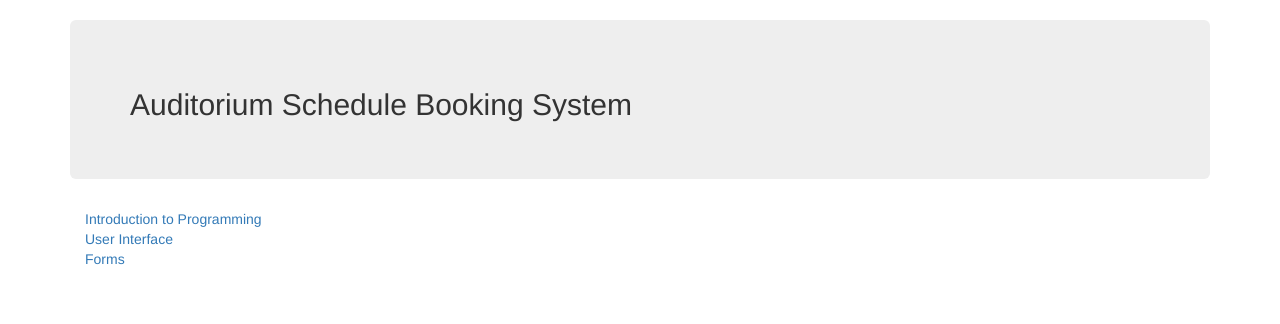
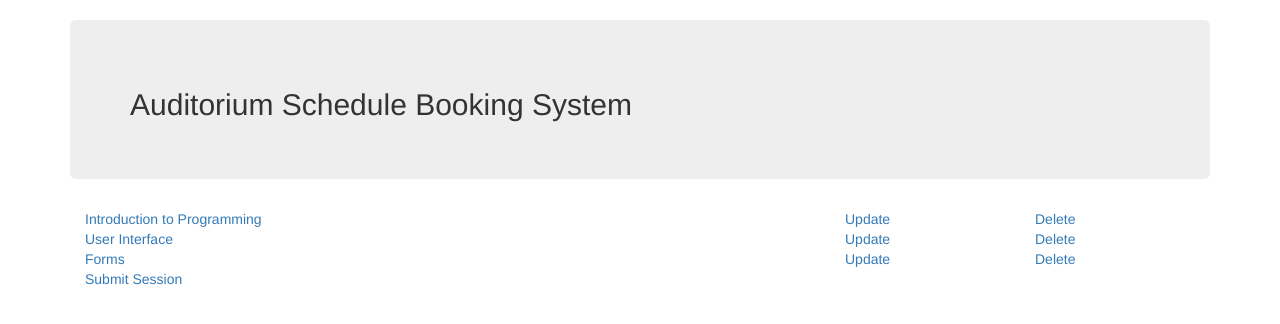
Before and after one commit to harshityadav95/Confrence, a Django app: page /sessions/ in a window 1280 px wide. Shown: the part 72-396 px from the top of the page. Run offline with Django 3.2, Linux system fonts and the light colour scheme; data comes from the database, SQL or seed files in the repository; both versions use the stored data as it was after the commit; some libraries are stand-ins or nearby versions.

Commit message:
Update not working

```diff
--- a/confrence/app/models.py
+++ b/confrence/app/models.py
@@ -44,8 +44,8 @@ class Sessions(models.Model):
      # returning name in site
     def __str__(self):
         return self.title
-    #def get_absolute_url(self):
-    #    return reverse('sessions_detail', kwargs={'pk':self.pk})
+    def get_absolute_url(self):
+        return reverse('sessions_detail', kwargs={'pk':self.pk})
 
 class SessionForm(forms.ModelForm):
     class Meta:
--- a/confrence/app/templates/app/sessions_form.html
+++ b/confrence/app/templates/app/sessions_form.html
@@ -5,7 +5,7 @@
 {% block content %}
 	<form method="POST">
         {% csrf_token%}
-        {{form}}
+        {{form.as_p}}
         <button type="submit">Save</button>
 
     </form>
--- a/confrence/app/templates/app/sessions_list.html
+++ b/confrence/app/templates/app/sessions_list.html
@@ -9,7 +9,26 @@
         </a>
 
 	</div>
+	<div class="col-sm-2">
+    <a href="/sessions/update/{{session.pk}}">
+
+		Update
+        </a>
+
+	</div>
+	<div class="col-sm-2">
+		<a href="{% url 'sessions_delete' session.pk %}">
+			Delete
+		</a>
+	</div>
 
 	{% endfor %}
+    <div class="col-sm-12">
+    <a href="/sessions/create">
+
+	    Submit Session
+        </a>
+
+	</div>
 
 {% endblock %}
--- a/confrence/app/views.py
+++ b/confrence/app/views.py
@@ -5,6 +5,7 @@ from django.views.generic import *
 from app.models import Sessions
 from django.core.urlresolvers import reverse_lazy
 from app.models import *
+from django.contrib.auth.mixins import LoginRequiredMixin
 
 
 
@@ -37,16 +38,28 @@ def sessioncreate(request):
         return HttpResponseRedirect('/sessions');
 
 
+def sessionupdate(request):
+    if request.method=="GET":
+        form=Sessions.objects.get(pk=1);
+
+
+    elif request.method=="POST":
+        form=SessionForm(request.POST);
 
 
 
-class SessionUpdate(UpdateView):
-    model=Sessions
-    fields=['title','abstracts','track','speaker']
 
-class SessionDelete(DeleteView):
+
+#class SessionUpdate(LoginRequiredMixin,UpdateView):
+#    model=Sessions
+#    fields=['title','abstracts','track','speaker']
+
+
+class SessionDelete(LoginRequiredMixin,DeleteView):
     model=Sessions
     success_url=reverse_lazy('sessions_list')
+    def get(self, request, *args, **kwargs):
+        return self.post(request, *args, **kwargs)
 
 
 
--- a/confrence/confrence/urls.py
+++ b/confrence/confrence/urls.py
@@ -29,7 +29,7 @@ urlpatterns = [
     url(r'^sessions/(?P<pk>[0-9]+)/$',views.SessionDetail.as_view() , name='sessions_details'),
 
     url(r'^sessions/create/$',views.sessioncreate, name='sessions_create'),
-    url(r'^sessions/update/(?P<pk>[0-9]+)/$',views.SessionUpdate.as_view() , name='sessions_update'),
+    url(r'^sessions/update/(?P<pk>[0-9]+)/$',views.sessionupdate, name='sessions_update'),
     url(r'^sessions/delete/(?P<pk>[0-9]+)/$',views.SessionDelete.as_view() , name='sessions_delete'),
 
 
```
Also changed, not shown: confrence/app/templates/app/sessions_detail.html (line endings or trailing spaces), confrence/db.sqlite3.
